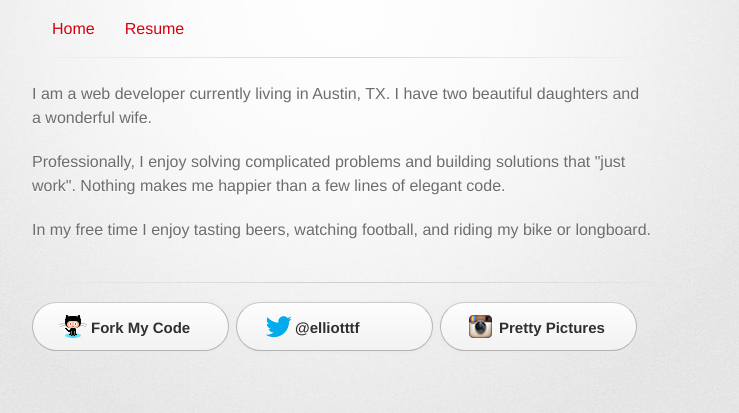
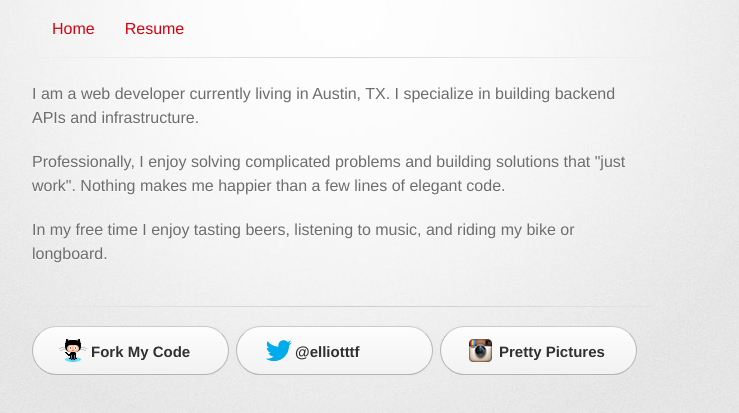
Before and after one commit to elliotttf/elliotttf.github.com, a plain HTML site: page index.html in a window 1280 px wide. Shown: the part 121-534 px from the top of the page, without its empty margins (298-1037 px from the left). Drawn offline with Linux system fonts and the light colour scheme; a web font is replaced by a local one.

Commit message:
Update, why not.

```diff
--- a/index.html
+++ b/index.html
@@ -36,11 +36,11 @@
     <hr>
 
     <section id="main_content">
-      <p>I am a web developer currently living in Austin, TX. I have two beautiful daughters and a wonderful wife.</p>
+      <p>I am a web developer currently living in Austin, TX. I specialize in building backend APIs and infrastructure.</p>
 
       <p>Professionally, I enjoy solving complicated problems and building solutions that "just work". Nothing makes me happier than a few lines of elegant code.</p>
 
-      <p>In my free time I enjoy tasting beers, watching football, and riding my bike or longboard.</p>
+      <p>In my free time I enjoy tasting beers, listening to music, and riding my bike or longboard.</p>
     </section>
 
     <footer>
```
